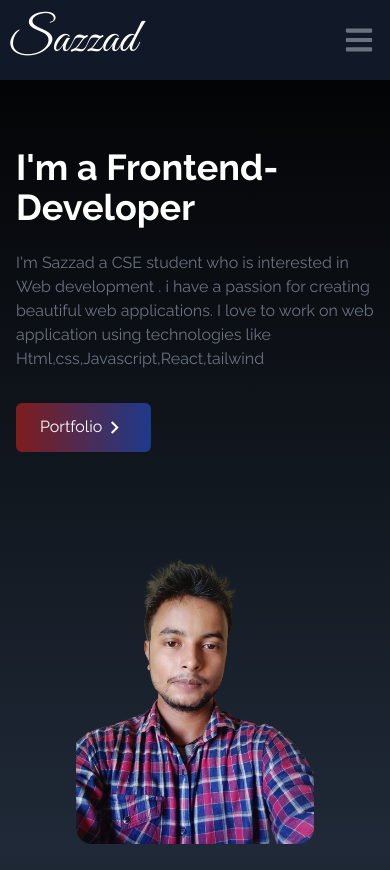
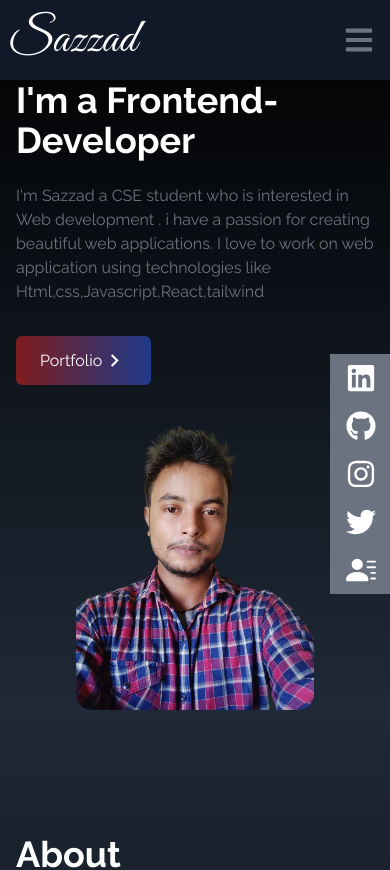
Before and after one commit to sazzadalam112/React-portfolio, a React (Create React App) app: page / in a window 390 px wide. Shown: the top 870 px of the page. Built offline with nearby package versions, Linux system fonts and the light colour scheme.

Commit message:
update twitter

```diff
--- a/src/components/Home.js
+++ b/src/components/Home.js
@@ -6,7 +6,7 @@ const Home = () => {
   return (
     <div
       name= "home"
-      className='h-screen w-full bg-gradient-to-b from-black to-gray-800 text-white'>
+      className='h-auto w-full bg-gradient-to-b from-black to-gray-800 text-white'>
 
         <div className="max-w-screen-lg mx-auto flex flex-col items-center justify-center h-full px-4 md:flex-row">
             <div className='flex flex-col justify-center h-full'>
--- a/src/components/SocialLinks.js
+++ b/src/components/SocialLinks.js
@@ -1,6 +1,6 @@
 import React from 'react'
-import {FaGithub,FaLinkedin,FaInstagram} from "react-icons/fa";
-import {HiOutlineMail} from "react-icons/hi";
+import {FaGithub,FaLinkedin,FaInstagram,FaTwitter} from "react-icons/fa";
+// import {HiOutlineMail} from "react-icons/hi";
 import {BsFillPersonLinesFill} from "react-icons/bs";
 
 
@@ -10,7 +10,7 @@ const SocialLinks = () => {
         id: 1,
         child: (
             <>
-            LinkedIn <FaLinkedin  size={30}/>
+            <FaLinkedin  size={30}LinkedIn />
             </>
         ),
         href: "https://www.linkedin.com/in/md-sazzad-alam/",
@@ -20,7 +20,7 @@ const SocialLinks = () => {
         id: 2,
         child: (
             <>
-            GitHub <FaGithub  size={30}/>
+             <FaGithub  size={30}GitHub/>
             </>
         ),
         href: "https://github.com/sazzadalam112",
@@ -30,7 +30,7 @@ const SocialLinks = () => {
         id: 3,
         child: (
             <>
-            Instagram <FaInstagram  size={30}/>
+            <FaInstagram  size={30} Instagram/>
             </>
         ),
         href: "https://www.instagram.com/geekysazzad/",
@@ -40,10 +40,10 @@ const SocialLinks = () => {
         id: 4,
         child: (
             <>
-            Mail <HiOutlineMail  size={30}/>
+            <FaTwitter  size={30} Mail/>
             </>
         ),
-        href: "mailto:mdsazzadalamcp@gmail.com",
+        href: "https://twitter.com/mdsazza41750849",
         style: 'rounded-tr-md'
 
     },
@@ -51,7 +51,7 @@ const SocialLinks = () => {
         id: 5,
         child: (
             <>
-            Resume <BsFillPersonLinesFill  size={30}/>
+           <BsFillPersonLinesFill  size={30} Resume />
             </>
         ),
         href: "/resume.png",
@@ -60,11 +60,11 @@ const SocialLinks = () => {
     },
  ]
   return (
-    <div className=' hidden lg:flex flex-col top-[35%] left-0 fixed'>
+    <div className=' sm:hidden lg:flex flex-col top-[42%] right-0 fixed'>
       <ul>
 
         {links.map(({id,child,href,style,download}) => (
-             <li key={id} className={'flex justify-between items-center w-40 h-14  px-4 ml-[-100px] hover:ml-[-10px] hover:rounded-md duration-300 bg-gray-500' + " " + style}>
+             <li key={id} className={'flex justify-between items-center w-40 h-12  px-4 mr-[-100px] hover:ml-[-10px] hover:rounded-md duration-300 bg-gray-500' + " " + style}>
             <a
             href={href}
             className='flex justify-between items-center w-full text-white
```
